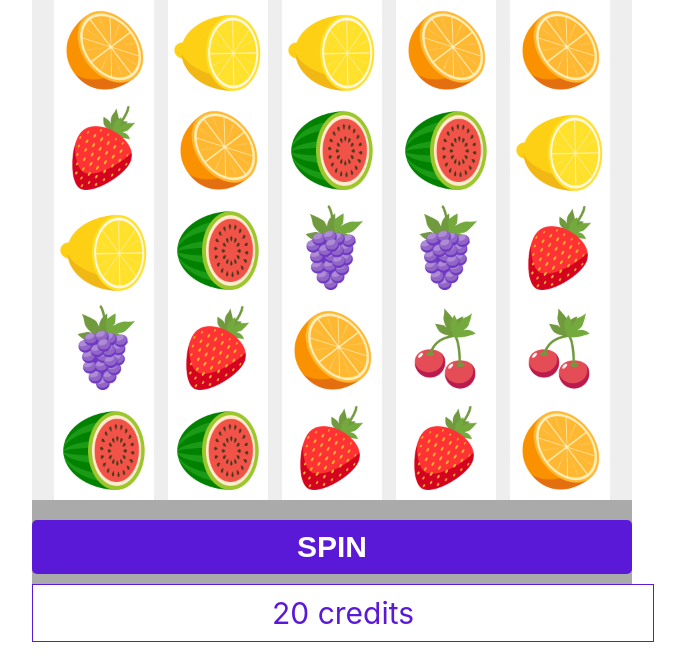
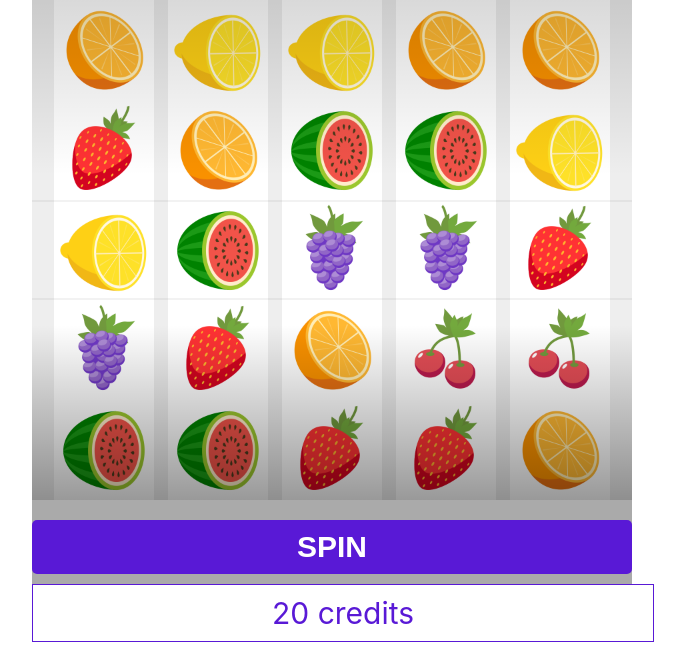
Before and after one commit to frojoe12/fruit-machine-2022, a React (Create React App) app: page / in a window 1280 px wide. Shown: the top 662 px of the page, without its empty margins (308-993 px from the left). Built offline with nearby package versions, Linux system fonts and the light colour scheme.

Commit message:
add win line

```diff
--- a/src/components/FruitMachine.js
+++ b/src/components/FruitMachine.js
@@ -1,5 +1,5 @@
 import FruitWheel from "./FruitWheel"
-import {Credits, CreditsText, FruitMachineContainer, SpinButton, Wrapper} from "../styles/fruitMachineStyle.js"
+import {Credits, CreditsText, FruitMachineContainer, SpinButton, Wrapper, ReelsOverlay, WinLine} from "../styles/fruitMachineStyle.js"
 
 import {useState} from "react"
 
@@ -17,7 +17,6 @@ const FruitMachine = () => {
     const overallSize = [
         {ratio:20,height:500,size:100,offset:2},
         {ratio:33.3333333,height:330,size:110,offset:1}]
-    // eg 20,500,100,2
     const [wheelRatio, setWheelRatio] = useState(overallSize[overallSizeSelector].ratio)
     const [wheelHeight, setWheelHeight] = useState(overallSize[overallSizeSelector].height)
     const [wheelSize, setWheelSize] = useState(overallSize[overallSizeSelector].size)
@@ -194,6 +193,8 @@ const FruitMachine = () => {
                         />
                     ))
                 }
+                <ReelsOverlay />
+                <WinLine />
             </FruitMachineContainer>
             <SpinButton
                 onClick={spinWheelsButton}
--- a/src/styles/fruitMachineStyle.js
+++ b/src/styles/fruitMachineStyle.js
@@ -45,7 +45,26 @@ export const FruitMachineContainer = styled.div`
     max-height:${props => props.wheelHeight}px;
     overflow:hidden;
     background:#eee;
-    postition:absolute;
+    position:relative;
+`
+export const ReelsOverlay = styled.div`
+    z-index:2;
+    position:absolute;
+    background:linear-gradient(0deg, rgba(0,0,0,0.4) 0%, rgba(0,0,0,0) 35%, rgba(0,0,0,0) 65%, rgba(0,0,0,0.15) 100%);
+    left:0;
+    top:0;
+    right:0;
+    bottom:0;
+`
+export const WinLine = styled.div`
+    z-index:2;
+    position:absolute;
+    left:0;
+    top:40%;
+    right:0;
+    bottom:40%;
+    border-top:2px solid rgba(0,0,0,.05);
+    border-bottom:2px solid rgba(0,0,0,.05);
 `
 
 const wheelAnimateWrapper = ({wheelMovementStart, wheelMovementEnd, wheelSpeed}) => css`
@@ -60,7 +79,8 @@ export const WheelOuter = styled.div`
     background:white;
     width:${props=> props.wheelSize}px;
     ${props => props.wheelMove ? wheelAnimateWrapper(props) : `animation:none; transform:translate(0,${props.wheelMovementStart}%);`}
-
+    position:relative;
+    z-index:1;
 `
 export const FruitPartWrapper = styled.div`
     width:100%;
```
